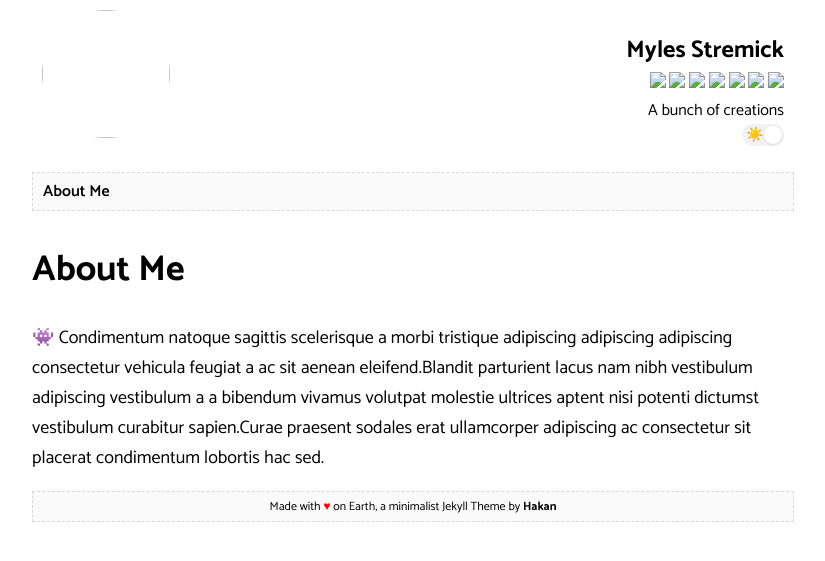
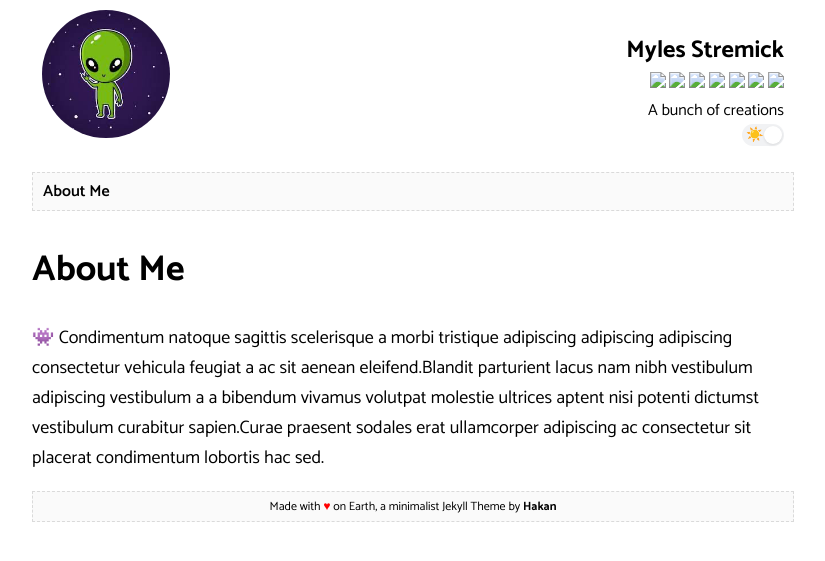
Before and after one commit to why-myles/why-myles.github.io, a Jekyll site: the page built from about.html, in a window 1280 px wide. Shown: the top 561 px of the page, without its empty margins (227-1052 px from the left). Built offline with Jekyll 4.4.1, drawn with Linux system fonts in a browser that asks for light colours.

Commit message:
relative url yolo

```diff
--- a/_layouts/default.html
+++ b/_layouts/default.html
@@ -1,7 +1,7 @@
 {% include header.html %}
 <div class="container">
 	<div class="profile">
-		<a href="{{ site.url }}"><img src="{{site.author.picture}}" class="profile-image"></a>
+		<a href="{{ site.url }}"><img src="{{site.author.picture | relative_url}}" class="profile-image"></a>
 		<div class="profile-about">
 			<h2 style="margin-bottom: 0; font-weight: 700;">{{site.author.name}}</h2>
 			{% if site.author.facebook %}
```
